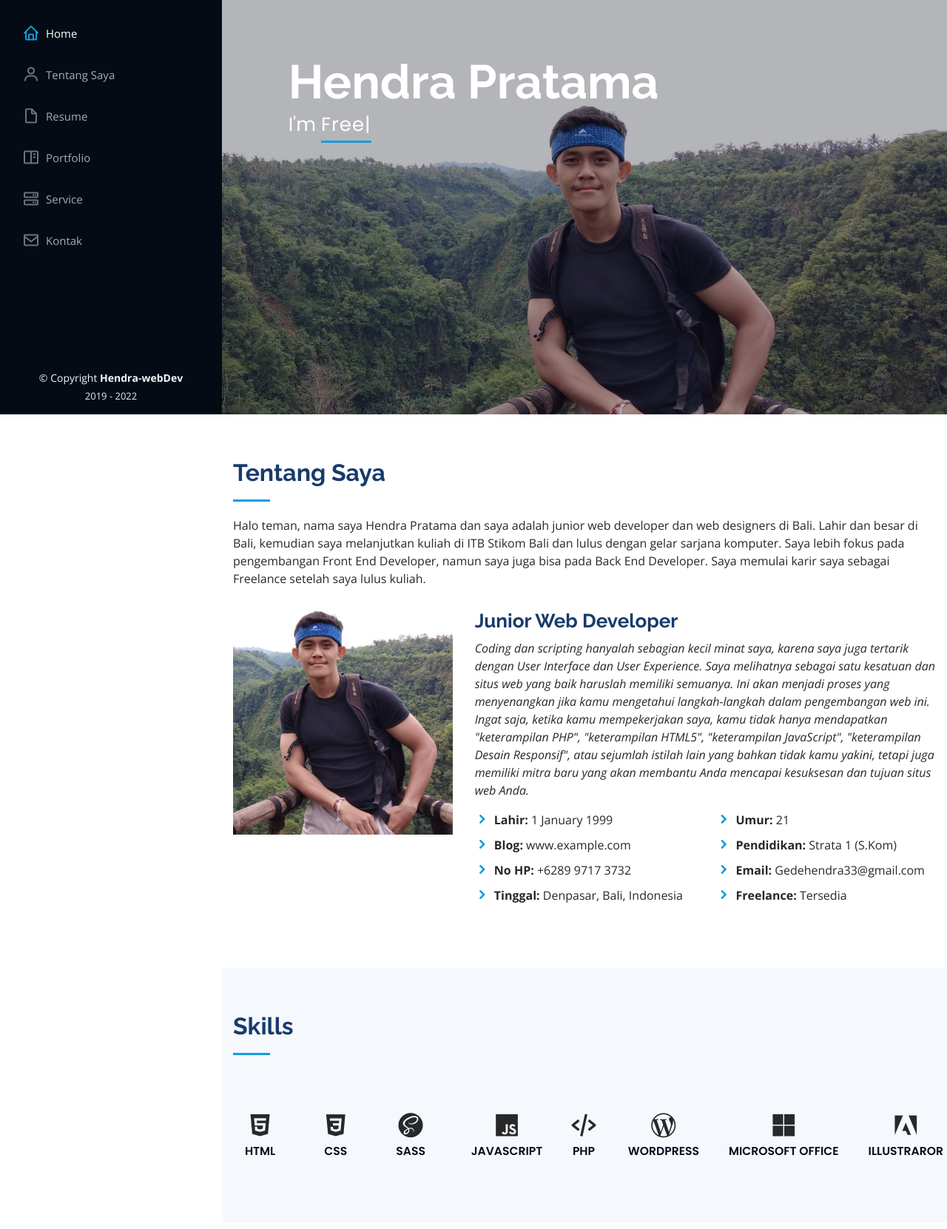
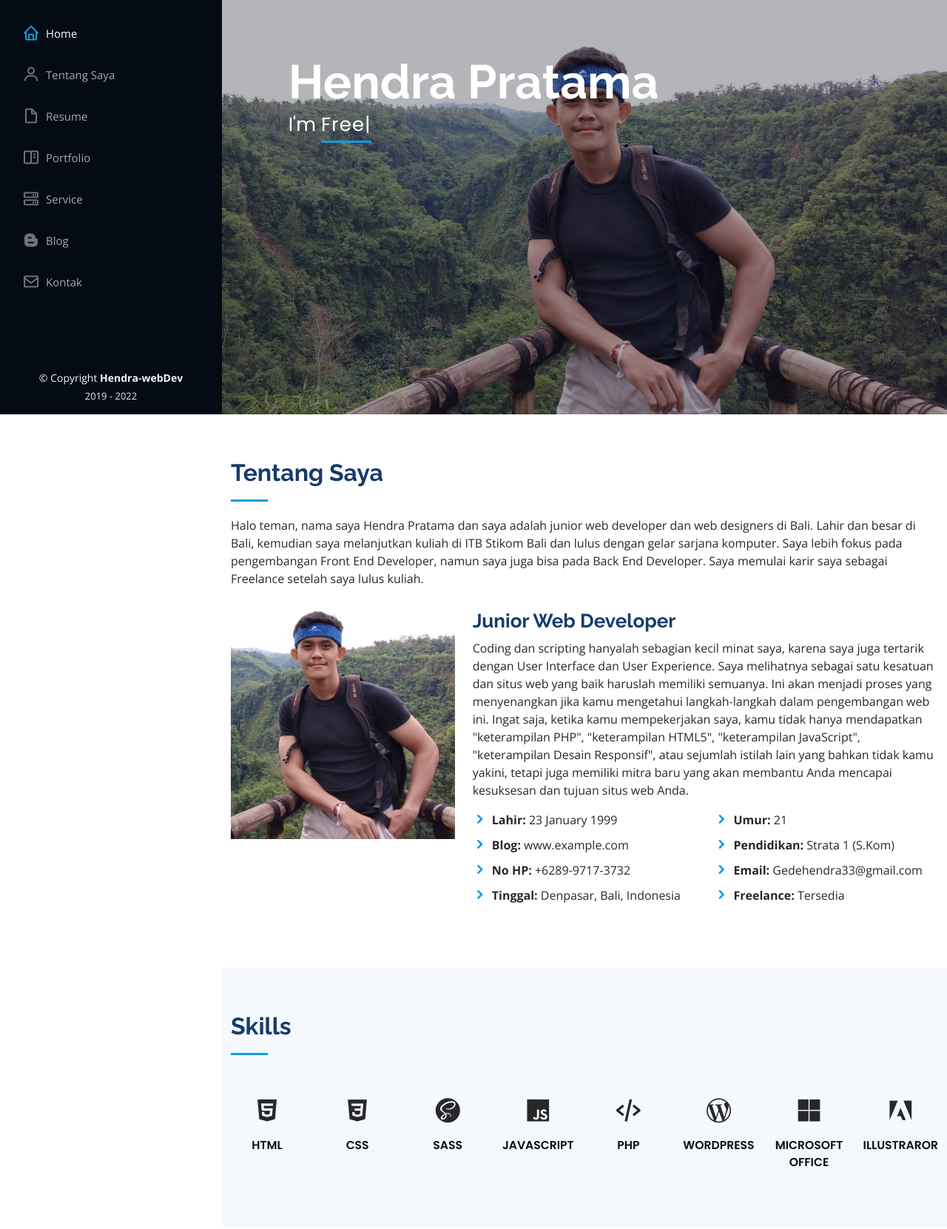
Before and after one commit to gedehendra33/gedehendra33.github.io, a plain HTML site: page index.html in a window 1280 px wide. Shown: the part 240-1901 px from the top of the page at 74% size. Drawn offline with nearby package versions, Linux system fonts and the light colour scheme.

Commit message:
merubah bootstrap menjadi versi 5 dan merubah bebrapa class pada cssnya

```diff
--- a/assets/css/style.css
+++ b/assets/css/style.css
@@ -133,9 +133,9 @@ h6 {
 # Navigation Menu
 --------------------------------------------------------------*/
 /* Desktop Navigation */
-.nav-menu {
-  padding-top: 30px;
-}
+  .nav-menu {
+    padding-top: 30px;
+  }
 
 .nav-menu * {
   margin: 0;
@@ -156,6 +156,10 @@ h6 {
   margin-bottom: 8px;
   transition: 0.3s;
   font-size: 15px;
+}
+
+.nav-menu .list-group .list-group-item{
+  background-color: #040b14;
 }
 
 .nav-menu a i {
@@ -217,12 +221,13 @@ h6 {
   height: 100vh;
   background: url("../img/hero-bg (2).jpg") top center;
   background-size: cover;
+  background-position: 50% 50%;
 }
 
 #hero:before {
   content: "";
   background: rgba(5, 13, 24, 0.3);
-  height: 100vh;
+  height: 100%;
   width: 100%;
   position: absolute;
   bottom: 0;
--- a/assets/js/main.js
+++ b/assets/js/main.js
@@ -26,7 +26,7 @@
 
         $('html, body').animate({
           scrollTop: scrollto
-        }, 1500, 'easeInOutExpo');
+        }, 500, 'easeInOutExpo');
 
         if ($(this).parents('.nav-menu, .mobile-nav').length) {
           $('.nav-menu .active, .mobile-nav .active').removeClass('active');
--- a/index.html
+++ b/index.html
@@ -5,7 +5,7 @@
   <meta charset="utf-8">
   <meta content="width=device-width, initial-scale=1.0" name="viewport">
 
-  <title>Hendra webDev-Portfolio</title>
+  <title>Hendra Portfolio</title>
   <meta content="" name="description">
   <meta content="" name="keywords">
 
@@ -19,7 +19,7 @@
     rel="stylesheet">
 
   <!-- Vendor CSS Files -->
-  <link href="assets/vendor/bootstrap/css/bootstrap.min.css" rel="stylesheet">
+  <link href="https://cdn.jsdelivr.net/npm/bootstrap@5.2.1/dist/css/bootstrap.min.css" rel="stylesheet" integrity="sha384-iYQeCzEYFbKjA/T2uDLTpkwGzCiq6soy8tYaI1GyVh/UjpbCx/TYkiZhlZB6+fzT" crossorigin="anonymous">
   <link href="assets/vendor/icofont/icofont.min.css" rel="stylesheet">
   <link href="assets/vendor/boxicons/css/boxicons.min.css" rel="stylesheet">
   <link href="assets/vendor/venobox/venobox.css" rel="stylesheet">
@@ -52,14 +52,16 @@
       </div>
 
       <nav class="nav-menu">
-        <ul>
-          <li class="active"><a href="index.html"><i class="bx bx-home"></i> <span>Home</span></a></li>
-          <li><a href="#about"><i class="bx bx-user"></i> <span>Tentang Saya</span></a></li>
-          <li><a href="#resume"><i class="bx bx-file-blank"></i> <span>Resume</span></a></li>
-          <li><a href="#portfolio"><i class="bx bx-book-content"></i> Portfolio</a></li>
-          <li><a href="#services"><i class="bx bx-server"></i> Service</a></li>
-          <!-- <li><a href="#blog"><i class="bx bxl-blogger"></i> Blog</a></li> -->
-          <li><a href="#contact"><i class="bx bx-envelope"></i> Kontak</a></li>
+        <ul class="list-group-item">
+          <li class="active">
+            <a href="#hero" class="list-group-item list-group-item-action"><i class="bx bx-home"></i><span>Home</span></a>
+          </li>
+          <li><a href="#about" class="list-group-item list-group-item-action"><i class="bx bx-user"></i> <span>Tentang Saya</span></a></li>
+          <li><a href="#resume" class="list-group-item list-group-item-action"><i class="bx bx-file-blank"></i> <span>Resume</span></a></li>
+          <li><a href="#portfolio" class="list-group-item list-group-item-action"><i class="bx bx-book-content"></i> Portfolio</a></li>
+          <li><a href="#services" class="list-group-item list-group-item-action"><i class="bx bx-server"></i> Service</a></li>
+          <li><a href="#blog" class="list-group-item list-group-item-action"><i class="bx bxl-blogger"></i> Blog</a></li>
+          <li><a href="#contact" class="list-group-item list-group-item-action"><i class="bx bx-envelope"></i> Kontak</a></li>
 
         </ul>
       </nav><!-- .nav-menu -->
@@ -108,9 +110,9 @@
             <div class="row">
               <div class="col-lg-6">
                 <ul>
-                  <li><i class="icofont-rounded-right"></i> <strong>Lahir:</strong> 1 January 1999</li>
+                  <li><i class="icofont-rounded-right"></i> <strong>Lahir:</strong> 23 January 1999</li>
                   <li><i class="icofont-rounded-right"></i> <strong>Blog:</strong> www.example.com</li>
-                  <li><i class="icofont-rounded-right"></i> <strong>No HP:</strong> +6289 9717 3732</li>
+                  <li><i class="icofont-rounded-right"></i> <strong>No HP:</strong> +6289-9717-3732</li>
                   <li><i class="icofont-rounded-right"></i> <strong>Tinggal:</strong> Denpasar, Bali, Indonesia</li>
                 </ul>
               </div>
@@ -189,55 +191,68 @@
         </div>
 
         <div class="row skills-content">
+          <div class="col">
           <div class="card-body">
             <div class="progress">
               <i class="bx bxl-html5"></i><span class="skill">HTML</span>
             </div>
           </div>
+          </div>
 
+          <div class="col">
           <div class="card-body">
             <div class="progress">
               <i class="bx bxl-css3"></i><span class="skill">CSS</span>
             </div>
           </div>
+        </div>
 
-          <div class="card-body">
+        <div class="col">
+        <div class="card-body">
             <div class="progress">
               <i class="bx bxl-sass"></i><span class="skill">Sass</span>
             </div>
-          </div>
+          </div></div>
 
+          <div class="col">
           <div class="card-body">
             <div class="progress">
               <i class="bx bxl-javascript"></i><span class="skill">JavaScript</span>
             </div>
           </div>
+        </div>
 
-          <div class="row skills-content">
-
-            <div class="card-body">
+        <div class="col">
+        <div class="card-body">
               <div class="progress">
                 <i class='bx bx-code-alt'></i><span class="skill">PHP</span>
               </div>
             </div>
+          </div>
 
+            <div class="col">
             <div class="card-body">
               <div class="progress">
                 <i class='bx bxl-wordpress'></i><span class="skill">WordPress</span>
               </div>
             </div>
+          </div>
 
+          <div class="col">
             <div class="card-body">
               <div class="progress">
                 <i class='bx bxl-microsoft'></i><span class="skill">Microsoft Office</span>
               </div>
             </div>
+          </div>
 
+          <div class="col">
             <div class="card-body">
               <div class="progress">
                 <i class='bx bxl-adobe'></i><span class="skill">Illustraror</span>
               </div>
             </div>
+          </div>
 
           </div>
 
@@ -672,7 +687,7 @@
 
   <!-- Vendor JS Files -->
   <script src="assets/vendor/jquery/jquery.min.js"></script>
-  <script src="assets/vendor/bootstrap/js/bootstrap.bundle.min.js"></script>
+  <script src="https://cdn.jsdelivr.net/npm/bootstrap@5.2.1/dist/js/bootstrap.bundle.min.js" integrity="sha384-u1OknCvxWvY5kfmNBILK2hRnQC3Pr17a+RTT6rIHI7NnikvbZlHgTPOOmMi466C8" crossorigin="anonymous"></script>
   <script src="assets/vendor/jquery.easing/jquery.easing.min.js"></script>
   <script src="assets/vendor/php-email-form/validate.js"></script>
   <script src="assets/vendor/waypoints/jquery.waypoints.min.js"></script>
```
